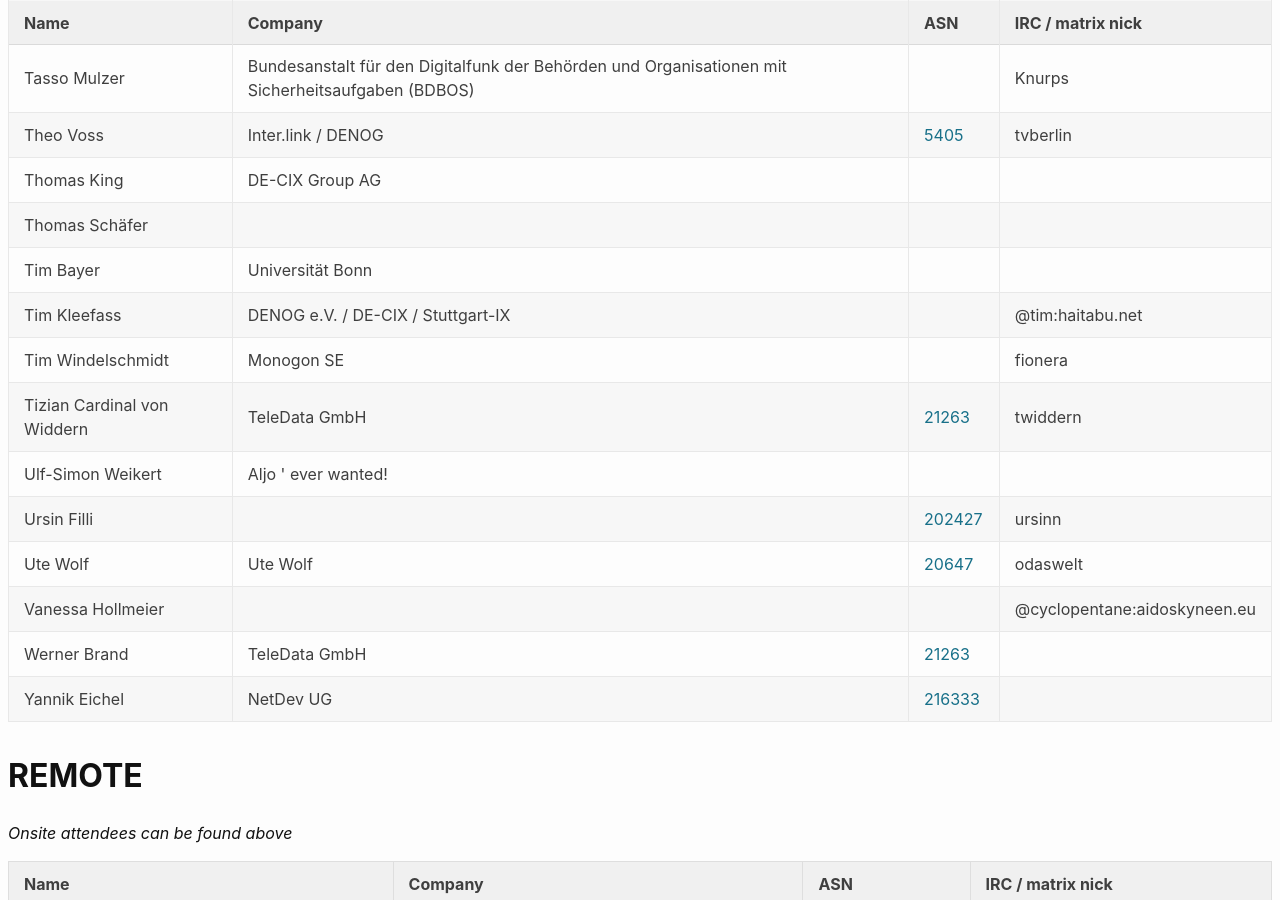
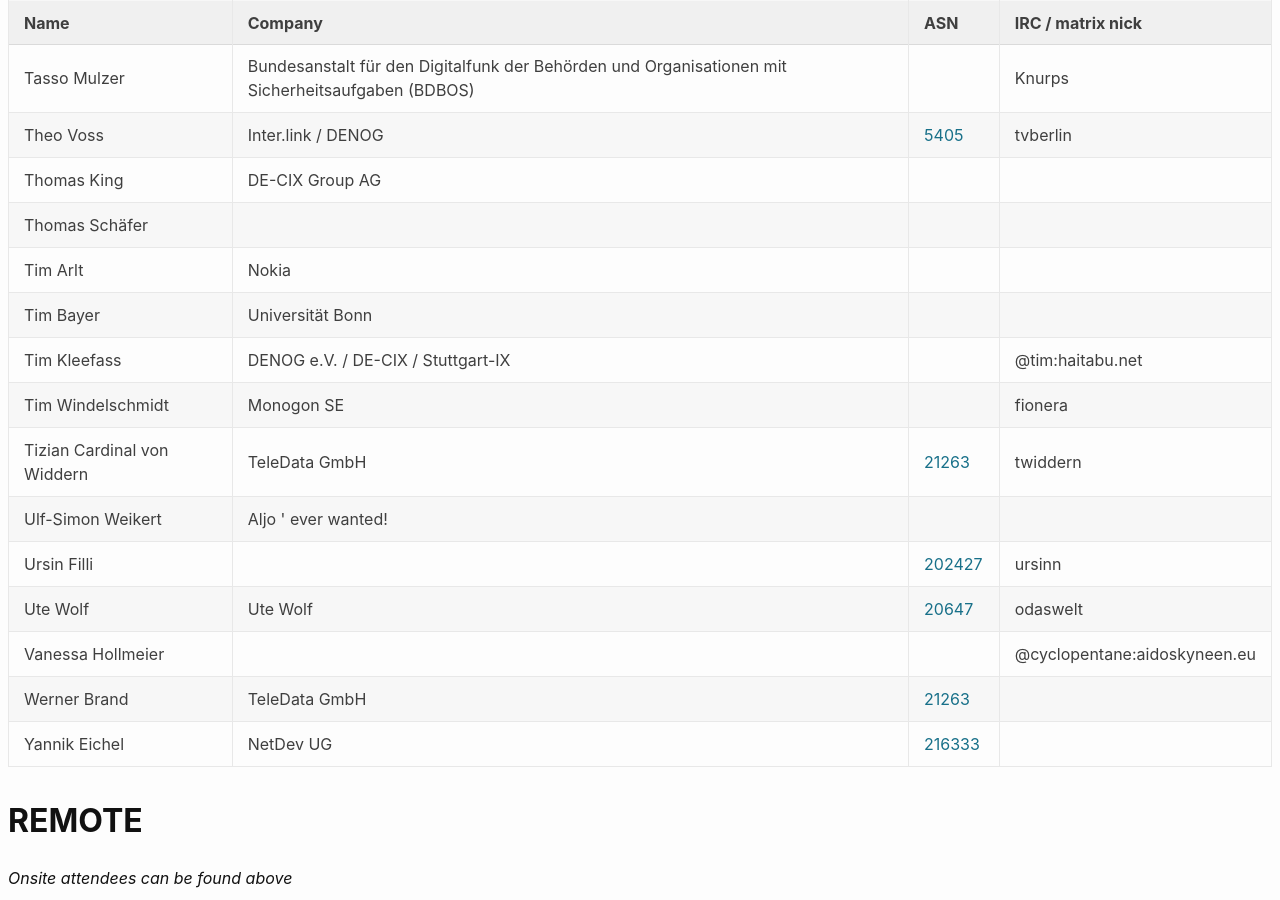
Before and after one commit to denog/pretix-attendeelist, a Jekyll site: the page built from denog17/index.markdown, in a window 1280 px wide and 900 px high, scrolled down 3937 px. Built offline with Jekyll 4.4.1, drawn with Linux system fonts in a browser that asks for light colours.

Commit message:
Latest data: Mon May 26 09:28:43 UTC 2025

```diff
--- a/_data/attendees_denog17_onsite.json
+++ b/_data/attendees_denog17_onsite.json
@@ -528,6 +528,12 @@
     "asn": null
   },
   {
+    "name": "Tim Arlt",
+    "company": "Nokia",
+    "irc": null,
+    "asn": null
+  },
+  {
     "name": "Tim Bayer",
     "company": "Universität Bonn",
     "irc": null,
```
